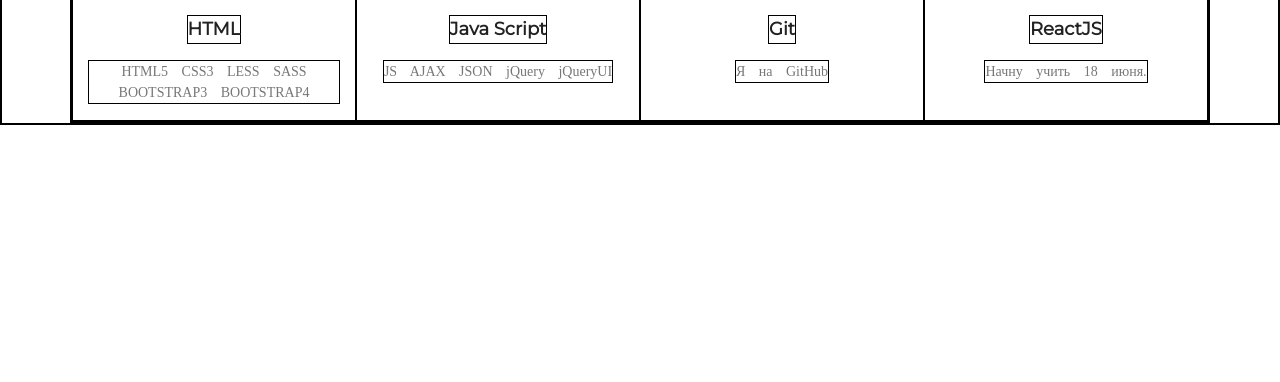
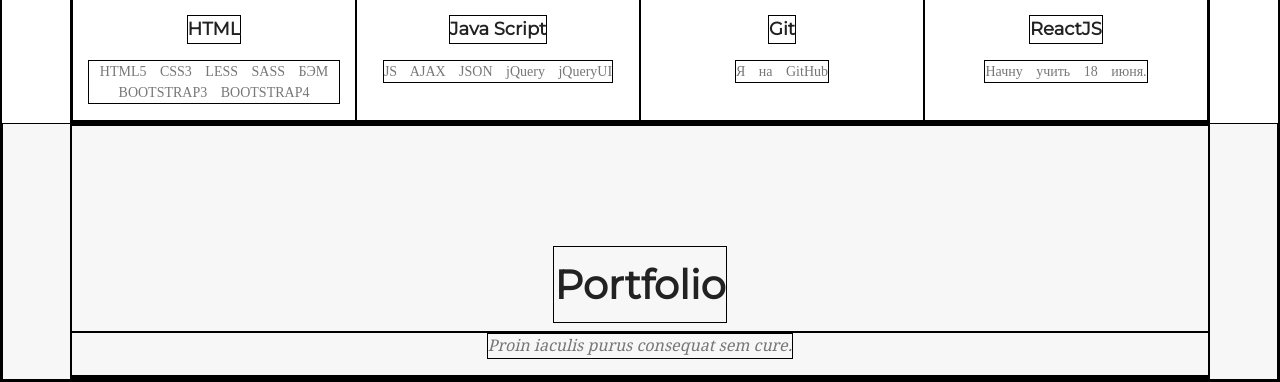
Before and after one commit to MaxGrigorev/myprojects, a plain HTML site: page index.html in a window 1280 px wide. Shown: the part 1026-1408 px from the top of the page. Before the commit the page ends 1151 px from the top, so only its background shows below. Drawn offline with nearby package versions, Linux system fonts and the light colour scheme; a web font is replaced by a local one.

Commit message:
portfolio

```diff
--- a/index.html
+++ b/index.html
@@ -53,7 +53,7 @@
 					<i class="fab fa-html5 fa-3x fa-color"></i>
 				</div>
 				<p class="skills__name">HTML</p>
-				<p class="skills__about">HTML5 CSS3 LESS SASS BOOTSTRAP3 BOOTSTRAP4</p>
+				<p class="skills__about">HTML5 CSS3 LESS SASS БЭМ BOOTSTRAP3 BOOTSTRAP4</p>
 			</div>
 			<div class="skills__item col-12 col-md-6 col-lg-3">
 				<div class="circle">
@@ -78,7 +78,16 @@
 			</div>
 		</div>
 	</div>
-
+	<div class="colorPortfolio">
+		<div class="container">
+			<div class="row">
+				<h2 class="mx-auto h2Skills">Portfolio</h2>
+				<div class="w-100"></div>
+				<p class="mx-auto pSkills">Proin iaculis purus consequat sem cure.</p>
+				<div class="w-100"></div>
+			</div>
+		</div>
+	</div>
 	<!-- Optional JavaScript -->
 	<!-- jQuery first, then Popper.js, then Bootstrap JS -->
 	<script src="./packages/jquery/jquery-3.3.1.min.js"></script>
--- a/styles/styles.less
+++ b/styles/styles.less
@@ -117,3 +117,7 @@
 	color: gray;
 	border-color: gray;
 }
+
+.colorPortfolio {
+	background-color: #f7f7f7;
+}
```
Also changed, not shown: styles/styles.css.
